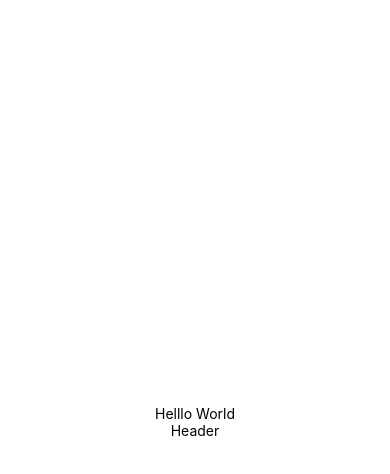
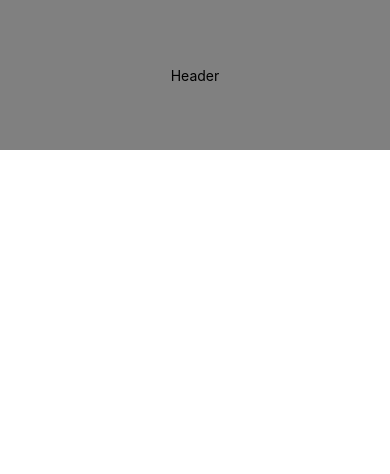
Before and after one commit to AlbertooValidoFuentes/Practica1-Multimedia-AlbertoValido, a React Native app: screen / in a window 390 px wide. Shown: the top 474 px of the page. Built offline with nearby package versions, Linux system fonts and the light colour scheme.

Commit message:
Añado el container del Header

```diff
--- a/App.js
+++ b/App.js
@@ -4,19 +4,9 @@ import Header from './components/Header';
 
 export default function App() {
   return (
-    <View style={styles.container}>
-      <Text>Helllo World</Text>
+    <View>
       <Header />
       <StatusBar style="auto" />
     </View>
   );
 }
-
-const styles = StyleSheet.create({
-  container: {
-    flex: 1,
-    backgroundColor: '#fff',
-    alignItems: 'center',
-    justifyContent: 'center',
-  },
-});
--- a/components/Header.jsx
+++ b/components/Header.jsx
@@ -2,8 +2,17 @@ import { StyleSheet, Text, View } from 'react-native';
 
 export default function Header() {
   return (
-    <View>
+    <View style={styles.container}>
       <Text>Header</Text>
     </View>
   );
 }
+
+const styles = StyleSheet.create({
+    container: {
+        backgroundColor: 'grey',
+        height: 150,
+        alignItems: 'center',
+        justifyContent: 'center',
+    }
+})
```
